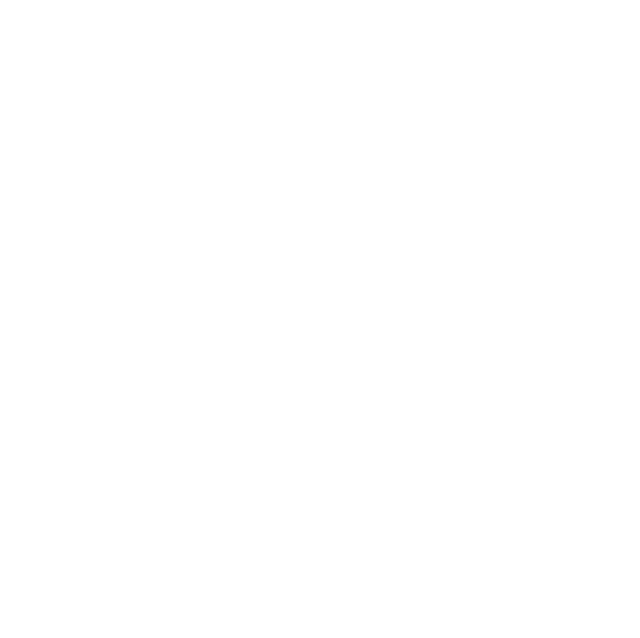
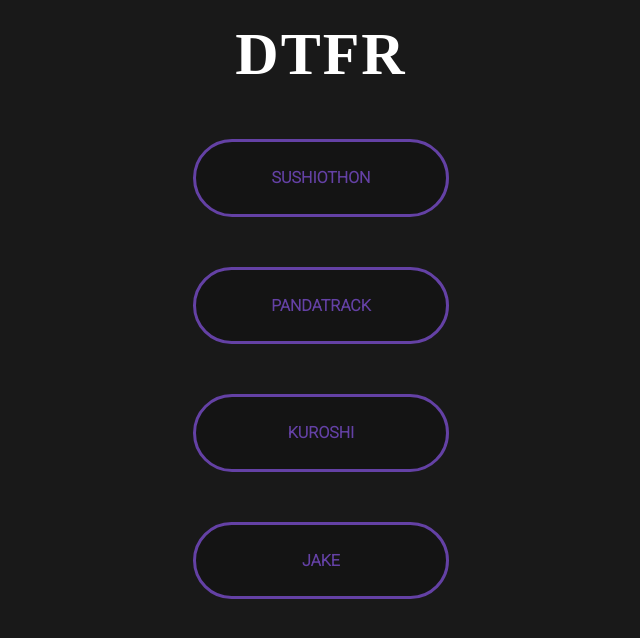
Before and after one commit to Wems-Enzo/dtfr, a plain HTML site: page twitch/index.html in a window 768 px wide. Shown: the whole page, without its empty margins (63-703 px from the left). Drawn offline with Linux system fonts and the light colour scheme.

Commit message:
v1.2 tablet version

```diff
--- /dev/null
+++ b/css/twitch.css
@@ -0,0 +1,55 @@
+@import url(https://fonts.googleapis.com/css2?family=Roboto:wght@300&display=swap);
+@font-face {
+    font-family: 'Yesterday Dream';
+    src: url('font/yesterday-dream.otf') format('otf');
+}
+
+* {
+    font-family: 'Roboto';
+}
+
+html {
+    scroll-behavior: smooth;
+}
+
+body {
+    margin: 0 auto;
+    background: #191919;
+}
+
+a {
+    text-decoration: none;
+}
+
+h1 {
+    color: white;
+    text-align: center;
+    font-family: 'Yesterday Dream';
+    margin: 0;
+    padding-top: 20px;
+    font-size: 60px;
+    word-spacing: 10px;
+    letter-spacing: 2px;
+}
+
+.twitch {
+    display: flex;
+    flex-direction: column;
+    align-items: center;
+    list-style: none;
+}
+
+.twitch a {
+    text-align: center;
+    font-family: Arbil Fatface, cursive;
+    font-weight: 100;
+    padding-top: 5px;
+    margin-top: 50px;
+    padding-bottom: 5px;
+    color: #6441a5;
+    background-color: rgba(0, 0, 0, 0.2);
+    width: 250px;
+    border: 3px solid #6441a5;
+    border-radius: 50px;
+    text-transform: uppercase;
+}
--- a/twitch/index.html
+++ b/twitch/index.html
@@ -3,9 +3,32 @@
     <meta charset="UTF-8">
     <meta http-equiv="X-UA-Compatible" content="IE=edge">
     <meta name="viewport" content="width=device-width, initial-scale=1.0">
+    <link rel="stylesheet" href="../css/twitch.css">
     <title>Twitch</title>
 </head>
 <body>
-
+    <a href="../index.html"><h1>DTFR</h1></a>
+    <div class="twitch">
+        <a href="https://www.twitch.tv/sushiothon" target="_blank" class="sushiothon">
+            <h4>
+                SushiOThon
+            </h4>
+        </a>
+        <a href="https://www.twitch.tv/pandatrack17" target="_blank" class="pandatrack">
+            <h4>
+                Pandatrack
+            </h4>
+        </a>
+        <a href="https://www.twitch.tv/kuroshi__" target="_blank" class="kuroshi">
+            <h4>
+                Kuroshi
+            </h4>
+        </a>
+        <a href="https://www.twitch.tv/jako_off" target="_blank" class="jake">
+            <h4>
+                Jake
+            </h4>
+        </a>
+    </div>
 </body>
 </html>
```
Also changed, not shown: css/styles.css (+7 -91 lines), index.html (+1 -1 lines).
